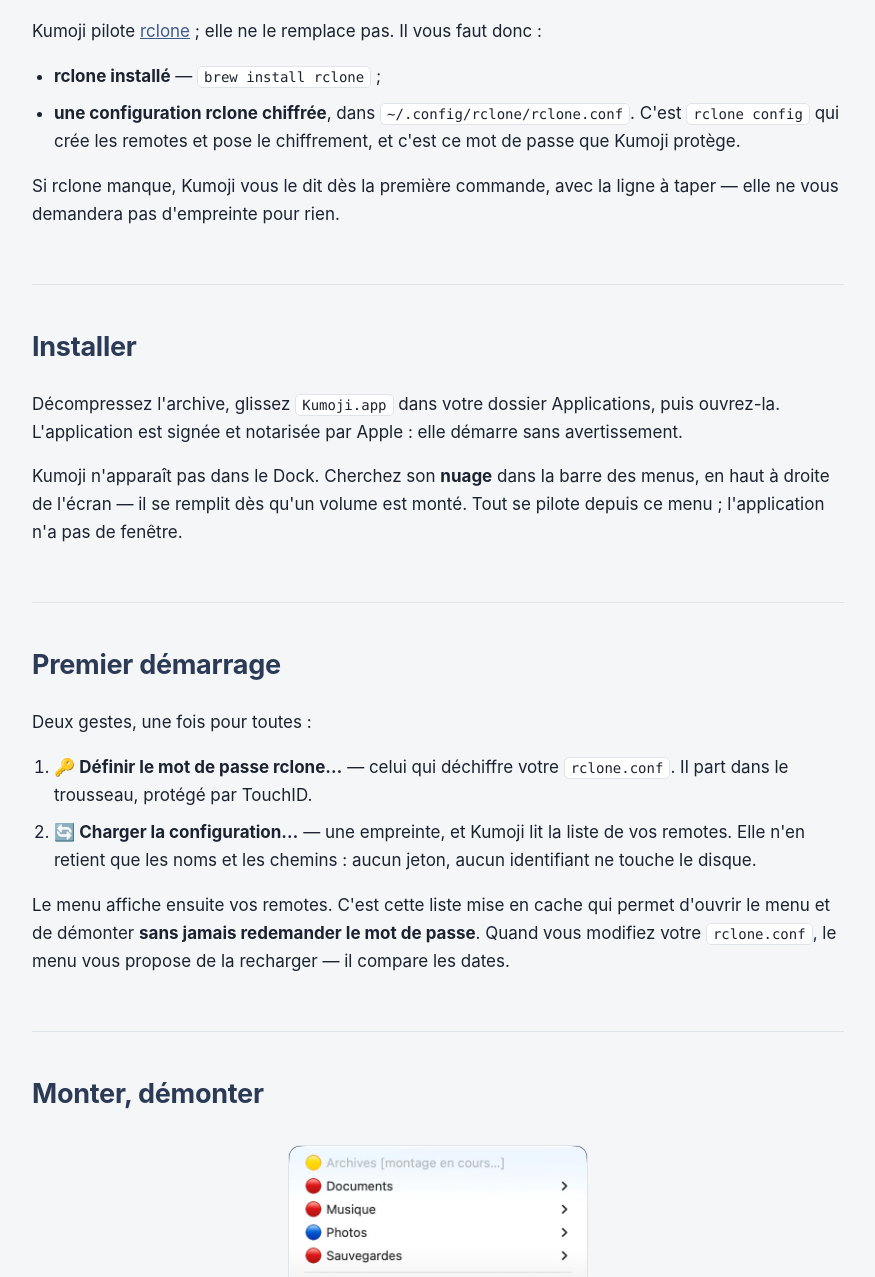
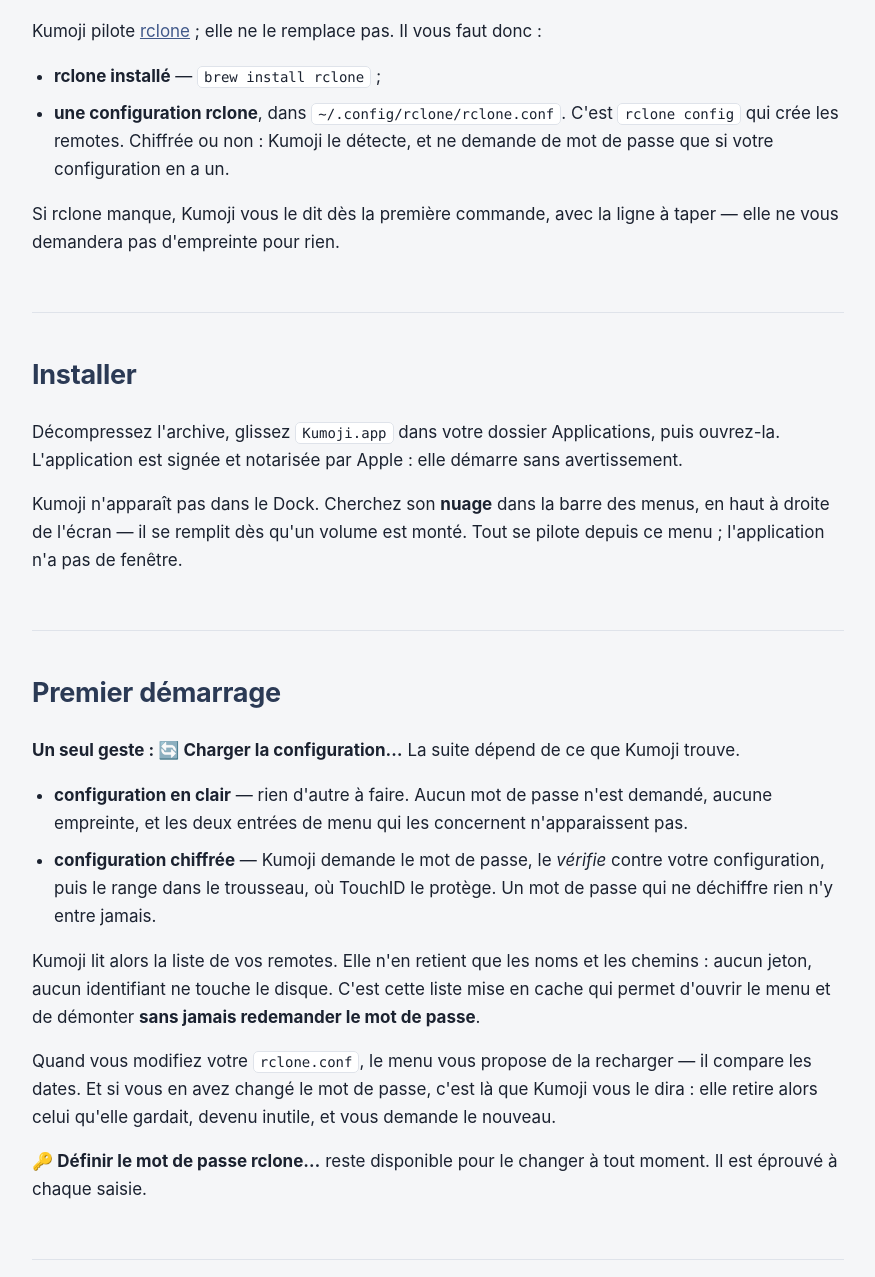
Before and after one commit to steveoctets/kumoji, a plain HTML site: page docs/guide.html in a window 1280 px wide. Shown: the part 243-1520 px from the top of the page, without its empty margins (202-1077 px from the left). Drawn offline with Linux system fonts and the light colour scheme.

Commit message:
Le site suit : chiffrement détecté, ouverture de session
Trois affirmations devenaient fausses — « elle attend un rclone.conf chiffré »
sur la page produit, « une configuration rclone chiffrée » en prérequis du
guide, et les « deux gestes » du premier démarrage, dont le premier n'en est
plus un.

Commité mais pas poussé : le site décrirait des fonctions absentes de la
version téléchargeable.

```diff
--- a/docs/guide.html
+++ b/docs/guide.html
@@ -25,9 +25,10 @@
     </p>
     <ul>
         <li><strong>rclone installé</strong> — <code>brew install rclone</code> ;</li>
-        <li><strong>une configuration rclone chiffrée</strong>, dans
+        <li><strong>une configuration rclone</strong>, dans
         <code>~/.config/rclone/rclone.conf</code>. C'est <code>rclone config</code> qui crée
-        les remotes et pose le chiffrement, et c'est ce mot de passe que Kumoji protège.</li>
+        les remotes. Chiffrée ou non : Kumoji le détecte, et ne demande de mot de passe que si
+        votre configuration en a un.</li>
     </ul>
     <p>
         Si rclone manque, Kumoji vous le dit dès la première commande, avec la ligne à taper —
@@ -52,24 +53,36 @@
 <section>
     <h2>Premier démarrage</h2>
     <p>
-        Deux gestes, une fois pour toutes :
+        <strong>Un seul geste : 🔄 Charger la configuration…</strong> La suite dépend de ce que
+        Kumoji trouve.
     </p>
-    <ol>
+    <ul>
         <li>
-            <strong>🔑 Définir le mot de passe rclone…</strong> — celui qui déchiffre votre
-            <code>rclone.conf</code>. Il part dans le trousseau, protégé par TouchID.
+            <strong>configuration en clair</strong> — rien d'autre à faire. Aucun mot de passe
+            n'est demandé, aucune empreinte, et les deux entrées de menu qui les concernent
+            n'apparaissent pas.
         </li>
         <li>
-            <strong>🔄 Charger la configuration…</strong> — une empreinte, et Kumoji lit la
-            liste de vos remotes. Elle n'en retient que les noms et les chemins : aucun jeton,
-            aucun identifiant ne touche le disque.
+            <strong>configuration chiffrée</strong> — Kumoji demande le mot de passe, le
+            <em>vérifie</em> contre votre configuration, puis le range dans le trousseau, où
+            TouchID le protège. Un mot de passe qui ne déchiffre rien n'y entre jamais.
         </li>
-    </ol>
+    </ul>
     <p>
-        Le menu affiche ensuite vos remotes. C'est cette liste mise en cache qui permet
-        d'ouvrir le menu et de démonter <strong>sans jamais redemander le mot de passe</strong>.
+        Kumoji lit alors la liste de vos remotes. Elle n'en retient que les noms et les
+        chemins : aucun jeton, aucun identifiant ne touche le disque. C'est cette liste mise en
+        cache qui permet d'ouvrir le menu et de démonter <strong>sans jamais redemander le mot
+        de passe</strong>.
+    </p>
+    <p>
         Quand vous modifiez votre <code>rclone.conf</code>, le menu vous propose de la
-        recharger — il compare les dates.
+        recharger — il compare les dates. Et si vous en avez changé le mot de passe, c'est là
+        que Kumoji vous le dira : elle retire alors celui qu'elle gardait, devenu inutile, et
+        vous demande le nouveau.
+    </p>
+    <p>
+        <strong>🔑 Définir le mot de passe rclone…</strong> reste disponible pour le changer à
+        tout moment. Il est éprouvé à chaque saisie.
     </p>
 </section>
 
@@ -169,6 +182,19 @@ full
 </section>
 
 <section>
+    <h2>À l'ouverture de session</h2>
+    <p>
+        <strong>Lancer à l'ouverture de session</strong>, dans le menu, pose Kumoji dans la
+        barre des menus dès que vous ouvrez votre session. Elle ne monte rien pour autant : le
+        montage reste un geste délibéré.
+    </p>
+    <p>
+        L'état affiché est celui que connaît macOS, relu à chaque ouverture du menu — si vous
+        retirez Kumoji des Réglages système ▸ Général ▸ Ouverture, la coche disparaît d'elle-même.
+    </p>
+</section>
+
+<section>
     <h2>Les journaux</h2>
     <p>
         <strong>📁 Ouvrir le dossier des journaux</strong> mène à
```
Also changed, not shown: docs/index.html (+31 -6 lines).
